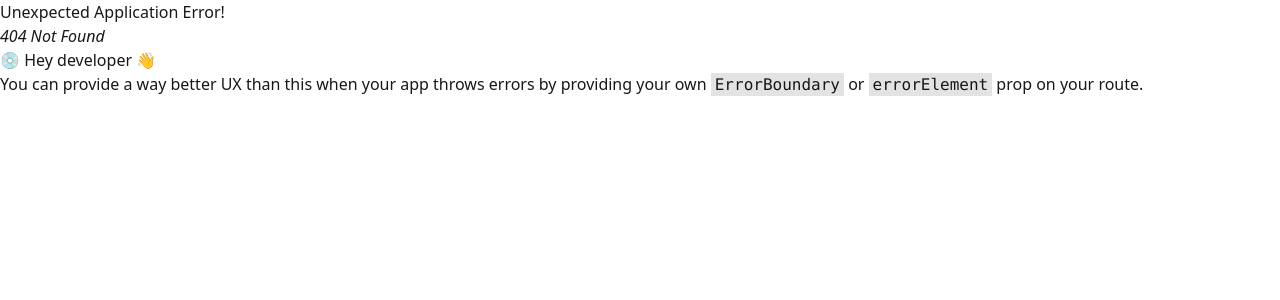
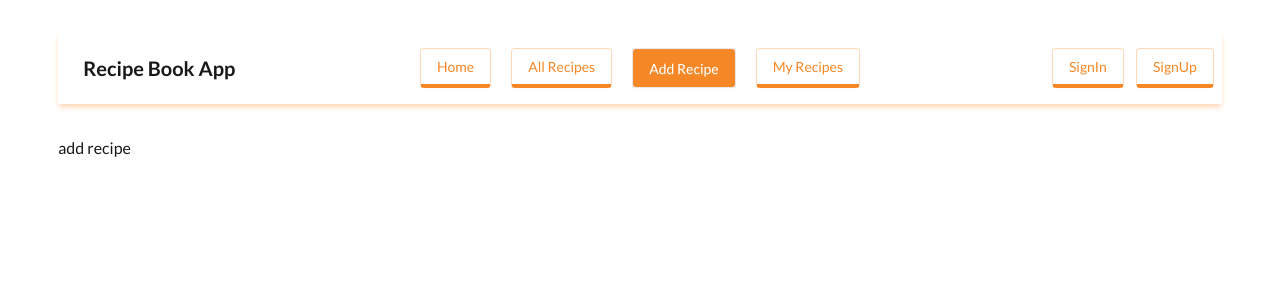
Before and after one commit to samin710/Recipe-Book-Client, a React (Vite) app: page /addRecipe in a window 1280 px wide. Before the commit this address had no page. Shown: the top 300 px of the page. Built offline with nearby package versions, Linux system fonts and the light colour scheme.

Commit message:
navbar design partially done

```diff
--- /dev/null
+++ b/src/components/Navbar.jsx
@@ -0,0 +1,124 @@
+import React from "react";
+import { NavLink } from "react-router";
+
+const Navbar = () => {
+  return (
+    <>
+      <div className="navbar bg-base-100 shadow-md shadow-secondary my-3 md:my-8">
+        <div className="navbar-start">
+          <div className="dropdown">
+            <div tabIndex={0} role="button" className="btn btn-ghost lg:hidden">
+              <svg
+                xmlns="http://www.w3.org/2000/svg"
+                className="h-5 w-5"
+                fill="none"
+                viewBox="0 0 24 24"
+                stroke="currentColor"
+              >
+                {" "}
+                <path
+                  strokeLinecap="round"
+                  strokeLinejoin="round"
+                  strokeWidth="2"
+                  d="M4 6h16M4 12h8m-8 6h16"
+                />{" "}
+              </svg>
+            </div>
+            <ul
+              tabIndex={0}
+              className="menu menu-sm dropdown-content bg-base-100 rounded-box z-1 mt-3 w-52 p-2 shadow"
+            >
+              <li>
+                <a>Item 1</a>
+              </li>
+
+              <li>
+                <a>Item 3</a>
+              </li>
+            </ul>
+          </div>
+          <a className="btn btn-ghost text-xl">Recipe Book App</a>
+        </div>
+        <div className="navbar-center hidden lg:flex ">
+          <ul className="menu menu-horizontal px-1 gap-5">
+            <li>
+              <NavLink
+                to={"/"}
+                className={({ isActive }) =>
+                  isActive
+                    ? "bg-primary text-white font-medium btn"
+                    : "border-b-4 border-b-primary border-secondary  bg-white text-primary font-medium btn"
+                }
+              >
+                Home
+              </NavLink>
+            </li>
+            <li>
+              <NavLink
+                to={"/allRecipes"}
+                className={({ isActive }) =>
+                  isActive
+                    ? "bg-primary text-white font-medium btn"
+                    : "border-b-4 border-b-primary border-secondary  bg-white text-primary font-medium btn"
+                }
+              >
+                All Recipes
+              </NavLink>
+            </li>
+            <li>
+              <NavLink
+                to={"/addRecipe"}
+                className={({ isActive }) =>
+                  isActive
+                    ? "bg-primary text-white font-medium btn"
+                    : "border-b-4 border-b-primary border-secondary  bg-white text-primary font-medium btn"
+                }
+              >
+                Add Recipe
+              </NavLink>
+            </li>
+            <li>
+              <NavLink
+                to={"/myRecipes"}
+                className={({ isActive }) =>
+                  isActive
+                    ? "bg-primary text-white font-medium btn"
+                    : "border-b-4 border-b-primary border-secondary  bg-white text-primary font-medium btn"
+                }
+              >
+                My Recipes
+              </NavLink>
+            </li>
+          </ul>
+        </div>
+        <div className="navbar-end">
+          <div className=" menu-horizontal gap-3">
+            <NavLink
+              className={({ isActive }) =>
+                isActive
+                  ? "bg-primary text-white font-medium btn"
+                  : "border-b-4 border-b-primary border-secondary  bg-white text-primary font-medium btn"
+              }
+              to={"/signIn"}
+            >
+              SignIn
+            </NavLink>
+
+            <NavLink
+              className={({ isActive }) =>
+                isActive
+                  ? "bg-primary text-white font-medium btn"
+                  : "border-b-4 border-b-primary border-secondary  bg-white text-primary font-medium btn"
+              }
+              to={"/signUp"}
+            >
+              SignUp
+            </NavLink>
+          </div>
+        </div>
+      </div>
+    </>
+  );
+};
+
+export default Navbar;
--- a/src/index.css
+++ b/src/index.css
@@ -1,2 +1,15 @@
+@import url('https://fonts.googleapis.com/css2?family=Lato:ital,wght@0,100;0,300;0,400;0,700;0,900;1,100;1,300;1,400;1,700;1,900&display=swap');
 @import "tailwindcss";
-@plugin "daisyui";
+@plugin "daisyui" {
+  themes: light --default;
+}
+@plugin "daisyui/theme" {
+  name: "light";
+  default: true;
+  --color-primary: #F58727;
+  --color-secondary: #fdd9b9;
+  --color-accent: #6F6F6F
+}
+*{
+  font-family: "Lato", sans-serif;
+}
--- /dev/null
+++ b/src/layouts/MainLayout.jsx
@@ -0,0 +1,16 @@
+import React from "react";
+import { Outlet } from "react-router";
+import Navbar from "../components/Navbar";
+
+const MainLayout = () => {
+  return (
+    <>
+      <div className="max-w-11/12 md:max-w-10/11 mx-auto">
+        <Navbar></Navbar>
+        <Outlet></Outlet>
+      </div>
+    </>
+  );
+};
+
+export default MainLayout;
--- a/src/main.jsx
+++ b/src/main.jsx
@@ -2,11 +2,44 @@ import { StrictMode } from "react";
 import { createRoot } from "react-dom/client";
 import "./index.css";
 import { createBrowserRouter, RouterProvider } from "react-router";
+import MainLayout from "./layouts/MainLayout";
+import Home from "./pages/Home";
+import AllRecipes from "./pages/AllRecipes";
+import AddRecipe from "./pages/AddRecipe";
+import MyRecipes from "./pages/MyRecipes";
+import SignUp from "./pages/SignUp";
+import SignIn from "./pages/SignIn";
 
 const router = createBrowserRouter([
   {
     path: "/",
-    element: <div>Hello World</div>,
+    Component: MainLayout,
+    children: [
+      {
+        index: true,
+        Component: Home,
+      },
+      {
+        path: "allRecipes",
+        Component: AllRecipes,
+      },
+      {
+        path: "addRecipe",
+        Component: AddRecipe,
+      },
+      {
+        path: "myRecipes",
+        Component: MyRecipes,
+      },
+    ],
+  },
+  {
+    path: "signUp",
+    Component: SignUp,
+  },
+  {
+    path: "signIn",
+    Component: SignIn,
   },
 ]);
 
--- /dev/null
+++ b/src/pages/AddRecipe.jsx
@@ -0,0 +1,11 @@
+import React from 'react';
+
+const AddRecipe = () => {
+    return (
+        <div>
+            add recipe
+        </div>
+    );
+};
+
+export default AddRecipe;
--- /dev/null
+++ b/src/pages/AllRecipes.jsx
@@ -0,0 +1,7 @@
+import React from "react";
+
+const AllRecipes = () => {
+  return <div>ALL RECEPES</div>;
+};
+
+export default AllRecipes;
--- /dev/null
+++ b/src/pages/Home.jsx
@@ -0,0 +1,11 @@
+import React from 'react';
+
+const Home = () => {
+    return (
+        <div>
+            home
+        </div>
+    );
+};
+
+export default Home;
--- /dev/null
+++ b/src/pages/MyRecipes.jsx
@@ -0,0 +1,7 @@
+import React from "react";
+
+const MyRecipes = () => {
+  return <div>my recipes</div>;
+};
+
+export default MyRecipes;
--- /dev/null
+++ b/src/pages/SignIn.jsx
@@ -0,0 +1,11 @@
+import React from 'react';
+
+const SignIn = () => {
+    return (
+        <div>
+            SignInsssss
+        </div>
+    );
+};
+
+export default SignIn;
--- /dev/null
+++ b/src/pages/SignUp.jsx
@@ -0,0 +1,11 @@
+import React from 'react';
+
+const SignUp = () => {
+    return (
+        <div>
+            SignUpaaaa
+        </div>
+    );
+};
+
+export default SignUp;
```
